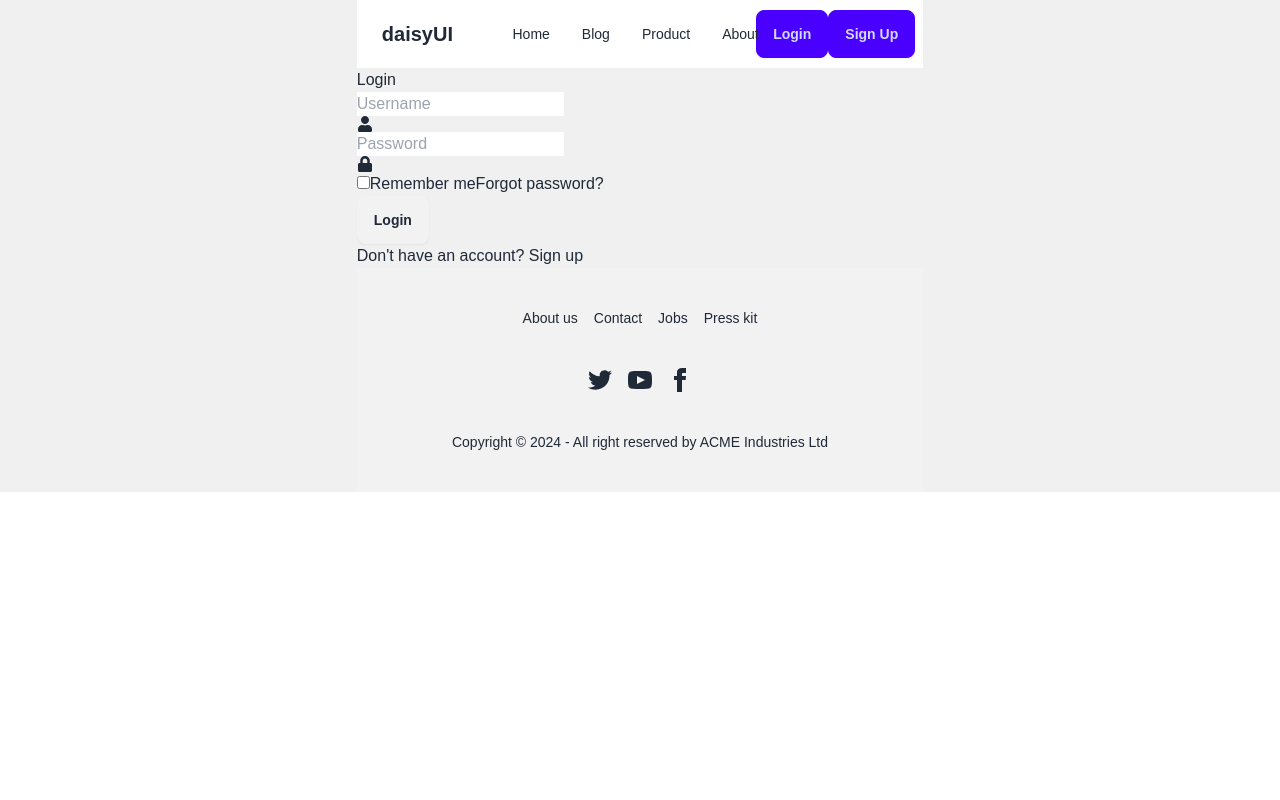
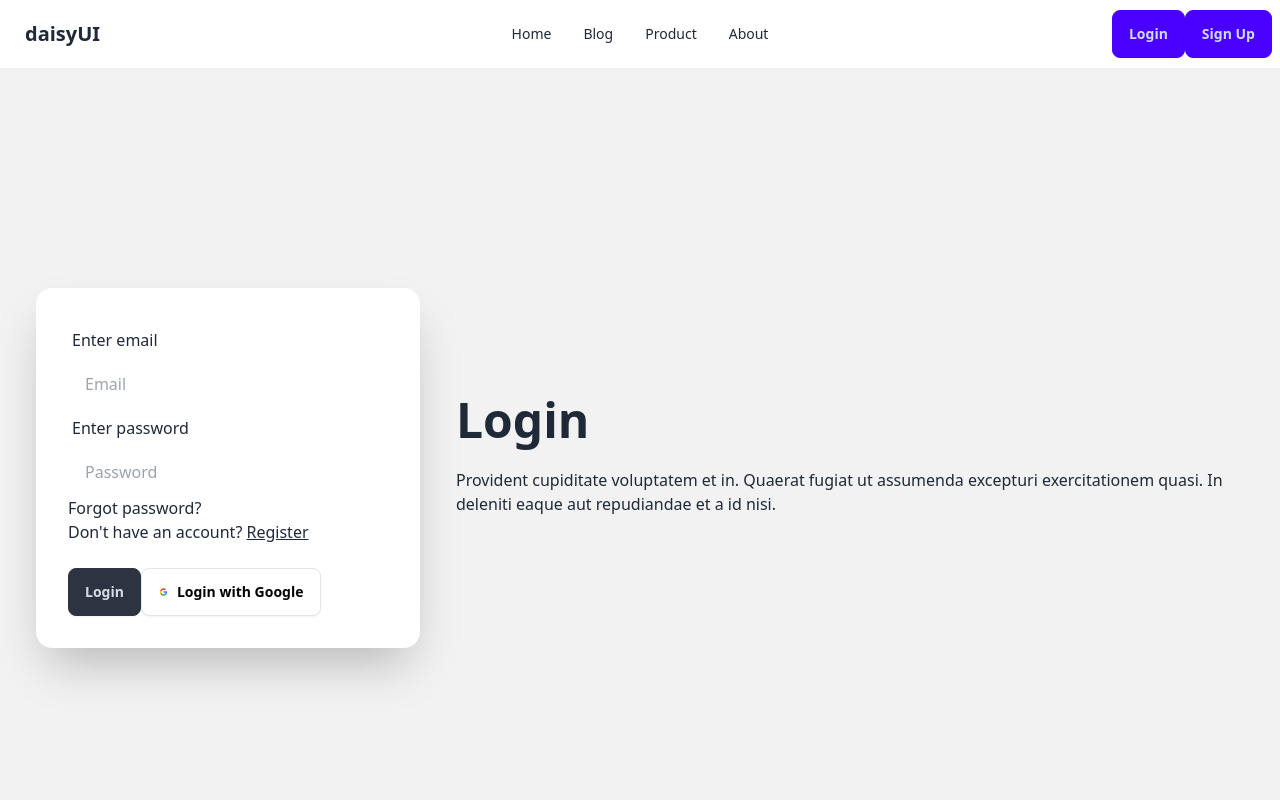
Before and after one commit to sovon-halder/E-commerce, a React (Vite) app: page /login in a window 1280 px wide. Shown: the top 800 px of the page. Built offline with nearby package versions, Linux system fonts and the light colour scheme.

Commit message:
login page

```diff
--- a/src/App.jsx
+++ b/src/App.jsx
@@ -2,7 +2,6 @@
 //import{AiOutlineSearch} from 'react-icond/ai'{not working}
 import './App.css'
 import'./About.css'
-import './login-Signup/login.css'
 import router from './routes/Routes'
 
 
--- a/src/login-Signup/login.css
+++ /dev/null
@@ -1,13 +0,0 @@
-*{
-    margin: 0;
-    padding: 0;
-    box-sizing: border-box;
-}
-
-body{
-    font-family: 'Poppins', sans-serif;
-    display: flex;
-    justify-content: center;
-    align-items: center;
-    background-color: #f0f0f0;
-}
--- a/src/login-Signup/login.jsx
+++ b/src/login-Signup/login.jsx
@@ -1,40 +1,39 @@
-import { FaUser,FaLock  } from "react-icons/fa";
+export default function Login() {
+    return (
+        <div>
 
+<div className="hero bg-base-200 min-h-screen">
+  <div className="hero-content flex-col lg:flex-row-reverse">
+    <div className="text-center lg:text-left">
+      <h1 className="text-5xl font-bold">Login</h1>
+      <p className="py-6">
+        Provident cupiditate voluptatem et in. Quaerat fugiat ut assumenda excepturi exercitationem
+        quasi. In deleniti eaque aut repudiandae et a id nisi.
+      </p>
+    </div>
+    <div className="card bg-base-100 w-full max-w-sm shrink-0 shadow-2xl">
+      <div className="card-body">
+        <fieldset className="fieldset">
+          <label className="label">Enter email</label>
+          <input type="email" className="input" placeholder="Email" />
+          <label className="label">Enter password</label>
+          <input type="password" className="input" placeholder="Password" />
+          <div><a className="link link-hover">Forgot password?</a>
 
+          <p>Don't have an account? <a className="link">Register</a></p>
 
-export default function Login(){
-    return(
-        <div>
-            <div className="wrapper">
+          </div>
+          <button className="btn btn-neutral mt-6">Login</button>
 
-                <div className="form-box-login">
-                    <form action="#">
-                        <h1>Login</h1>
-
-                        <div className="inp-box">
-                            <input type="text" placeholder="Username" required/>
-                            <FaUser className="icon"/>
-                        </div>
-
-                        <div className="inp-tbox">
-                            <input type="password" placeholder="Password" required/>
-                            <FaLock className="icon" />
-                        </div>
-
-                        <div className="remember-forget">
-                            <input type="checkbox" id="remember-me"/>
-
-                            <label htmlFor="remember-me">Remember me</label>
-                            <a href="#">Forgot password?</a>
-                        </div>
-
-                        <button type="submit" className="btn">Login</button>
-                        <p className="signup-link">Don't have an account? <a href="/signup">Sign up</a></p>
-
-                    </form>
-                </div>
-            </div>
-        </div>
-
+          <button className="btn bg-white text-black border-[#e5e5e5]">
+  <svg aria-label="Google logo" width="11" height="10" xmlns="http://www.w3.org/2000/svg" viewBox="0 0 512 512"><g><path d="m0 0H512V512H0" fill="#fff"></path><path fill="#34a853" d="M153 292c30 82 118 95 171 60h62v48A192 192 0 0190 341"></path><path fill="#4285f4" d="m386 400a140 175 0 0053-179H260v74h102q-7 37-38 57"></path><path fill="#fbbc02" d="m90 341a208 200 0 010-171l63 49q-12 37 0 73"></path><path fill="#ea4335" d="m153 219c22-69 116-109 179-50l55-54c-78-75-230-72-297 55"></path></g></svg>
+  Login with Google
+</button>
+        </fieldset>
+      </div>
+    </div>
+  </div>
+</div>
+    </div>
     )
 }
```
